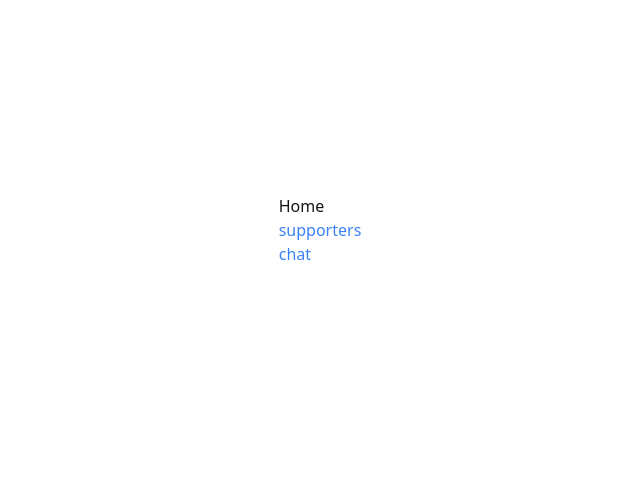
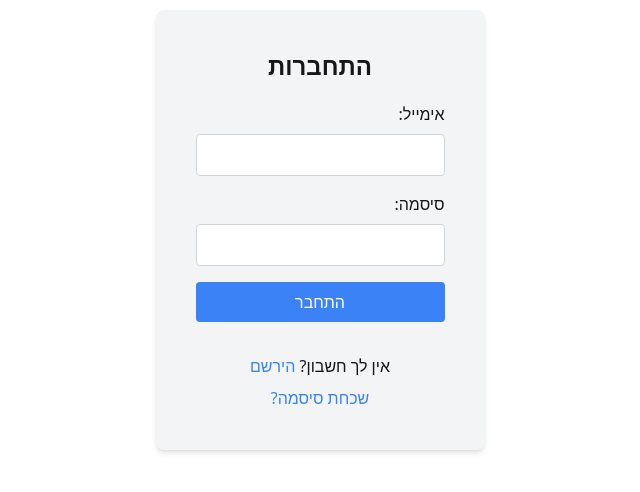
Before and after one commit to RanEdelmanGit/Talk2Me, a React (Vite) app in the folder talk-support/: page / in a window 1280 px wide. Shown: the part 170-662 px from the top of the page, without its empty margins (320-960 px from the left). Built offline with nearby package versions, Linux system fonts and the light colour scheme; no server answers.

Commit message:
authSlice

```diff
--- a/talk-support/src/App.jsx
+++ b/talk-support/src/App.jsx
@@ -4,45 +4,39 @@ import {
   Route,
   Navigate,
 } from "react-router-dom";
-import './styles/App.css'
+import "./styles/App.css";
 import Login from "./pages/Login";
 import Registration from "./pages/Registration";
 import ChatPage from "./pages/ChatPage";
 import { useUser } from "./context/userContext";
 import SupportersPage from "./pages/Supporters";
-import Home from './pages/Home';
+import Home from "./pages/Home";
+import { useSelector, useDispatch } from "react-redux";
 
 const ProtectedRoute = ({ children }) => {
-  const { user } = useUser();
-  if (!user) {
+  // const { user } = useUser();
+  const user = useSelector((store) => store.auth.user);
+  if (!user.id) {
     return <Navigate to="/login" />;
   }
   return children;
 };
 
 function App() {
+  const user = useSelector((store) => store.auth.user);
   return (
     <Router>
       <Routes>
-        <Route path="/" element={<Home />} />
+        {user.id && (
+          <>
+            <Route path="/" element={<Home />} />
+            <Route path="/supporters" element={<SupportersPage />} />
+            <Route path="/chat" element={<ChatPage />} />
+          </>
+        )}
         <Route path="/login" element={<Login />} />
         <Route path="/register" element={<Registration />} />
-        <Route
-          path="/supporters"
-          element={
-            <ProtectedRoute>
-              <SupportersPage />
-            </ProtectedRoute>
-          }
-        />
-        <Route
-          path="/chat"
-          element={
-            <ProtectedRoute>
-              <ChatPage />
-            </ProtectedRoute>
-          }
-        />
+        <Route path="*" element={<Login />} />
       </Routes>
     </Router>
   );
--- a/talk-support/src/components/auth/ClientRegistration.jsx
+++ b/talk-support/src/components/auth/ClientRegistration.jsx
@@ -2,15 +2,14 @@ import React, { useState, useEffect } from "react";
 import { createUserWithEmailAndPassword, updateProfile } from "firebase/auth";
 import { doc, setDoc } from "firebase/firestore";
 import { auth, db } from "../../firebase_config";
-import { useNavigate } from "react-router-dom";
-import { useUser } from "../../context/userContext";
-import { Link } from "react-router-dom";
+import { useNavigate, Link } from "react-router-dom";
 import { useSelector, useDispatch } from "react-redux";
 import {
   setFormDetails,
   setUserType,
   userTypeClient,
-} from "../../redux/features/registrationSlice";
+  setUid,
+} from "../../redux/features/authSlice";
 
 const ClientRegistration = () => {
   const [registrationComplete, setRegistrationComplete] = useState(false);
@@ -18,7 +17,6 @@ const ClientRegistration = () => {
   const [confirmEmail, setConfirmEmail] = useState("");
   const [error, setError] = useState(null);
   const navigate = useNavigate();
-  const { user } = useUser();
 
   const [registration, setRegistration] = useState({
     email: "",
@@ -34,7 +32,7 @@ const ClientRegistration = () => {
     preferredLanguage: "hebrew",
   });
 
-  const formDetails = useSelector((state) => state.registration.formDetails);
+  const formDetails = useSelector((state) => state.auth.formDetails || {});
   const dispatch = useDispatch();
 
   const handleChange = ({ target }) => {
@@ -87,6 +85,8 @@ const ClientRegistration = () => {
       dispatch(setUserType(userTypeClient));
       dispatch(setFormDetails(registration));
       setRegistrationComplete(true); // Set registration complete to true
+      dispatch(setUid(userId));
+      navigate("/");
     } catch (error) {
       setError(error.message);
     }
@@ -275,7 +275,7 @@ const ClientRegistration = () => {
               id="email"
               type="email"
               className="input w-full p-2 border border-gray-300 rounded-md text-base pl-2"
-              style={{direction: "ltr"}}
+              style={{ direction: "ltr" }}
               value={registration.email}
               onChange={handleChange}
               required
@@ -291,7 +291,7 @@ const ClientRegistration = () => {
               id="confirmEmail"
               type="email"
               className="input w-full p-2 border border-gray-300 rounded-md text-base pl-2"
-              style={{direction: "ltr"}}
+              style={{ direction: "ltr" }}
               value={confirmEmail}
               onChange={({ target }) => setConfirmEmail(target.value)}
               required
--- a/talk-support/src/components/auth/SupporterRegistration.jsx
+++ b/talk-support/src/components/auth/SupporterRegistration.jsx
@@ -1,6 +1,10 @@
 import React, { useState, useEffect } from "react";
 import { createUserWithEmailAndPassword, updateProfile } from "firebase/auth";
-import { ref as storageRef, uploadBytes, getDownloadURL } from "firebase/storage";
+import {
+  ref as storageRef,
+  uploadBytes,
+  getDownloadURL,
+} from "firebase/storage";
 import { doc, setDoc } from "firebase/firestore";
 import { auth, db, storage } from "../../firebase_config";
 import { useNavigate } from "react-router-dom";
@@ -14,7 +18,8 @@ import {
   meetingOffline,
   meetingOnline,
   userTypeSupporter,
-} from "../../redux/features/registrationSlice";
+  setUid,
+} from "../../redux/features/authSlice";
 
 const SupporterRegistration = () => {
   const [error, setError] = useState(null);
@@ -90,7 +95,9 @@ const SupporterRegistration = () => {
       );
       const userId = userCredential.user.uid;
 
-      await updateProfile(userCredential.user, { displayName: registration.name });
+      await updateProfile(userCredential.user, {
+        displayName: registration.name,
+      });
 
       await setDoc(doc(db, "userChats", userId), {});
 
@@ -101,9 +108,14 @@ const SupporterRegistration = () => {
         registration.idDocURL = await getDownloadURL(idDocRef);
       }
       if (studentApproval) {
-        const studentApprovalRef = storageRef(storage, `supporters/${userId}/studentApproval`);
+        const studentApprovalRef = storageRef(
+          storage,
+          `supporters/${userId}/studentApproval`
+        );
         await uploadBytes(studentApprovalRef, studentApproval);
-        registration.studentApprovalURL = await getDownloadURL(studentApprovalRef);
+        registration.studentApprovalURL = await getDownloadURL(
+          studentApprovalRef
+        );
       }
       if (grades) {
         const gradesRef = storageRef(storage, `supporters/${userId}/grades`);
@@ -111,7 +123,10 @@ const SupporterRegistration = () => {
         registration.gradesURL = await getDownloadURL(gradesRef);
       }
       if (profilePic) {
-        const profilePicRef = storageRef(storage, `supporters/${userId}/profilePic`);
+        const profilePicRef = storageRef(
+          storage,
+          `supporters/${userId}/profilePic`
+        );
         await uploadBytes(profilePicRef, profilePic);
         registration.profilePicURL = await getDownloadURL(profilePicRef);
       }
@@ -120,6 +135,8 @@ const SupporterRegistration = () => {
       dispatch(setUserType(userTypeSupporter));
       dispatch(setFormDetails(registration));
 
+      dispatch(setUid(userId));
+      navigate("/");
       setShowModal(true); // Show modal on successful registration
     } catch (error) {
       setError(error.message);
@@ -139,7 +156,7 @@ const SupporterRegistration = () => {
               type="email"
               className="input w-full p-2 border border-gray-300 rounded-md text-sm pl-2"
               value={registration.email}
-              style={{direction: "ltr"}}
+              style={{ direction: "ltr" }}
               onChange={handleChange}
               required
             />
--- a/talk-support/src/pages/Login.jsx
+++ b/talk-support/src/pages/Login.jsx
@@ -1,34 +1,55 @@
-import { useState } from "react";
-import { signInWithEmailAndPassword } from "firebase/auth";
+import { useEffect, useState } from "react";
+import {
+  signInWithEmailAndPassword,
+  sendPasswordResetEmail,
+} from "firebase/auth";
 import { auth } from "../firebase_config";
 import { useNavigate } from "react-router-dom";
-import { useUser } from "../context/userContext";
 import { Link } from "react-router-dom";
 import "../styles/loginPage.css";
+import { useDispatch } from "react-redux";
+import { setUid } from "../redux/features/authSlice";
 
 const Login = () => {
   const [email, setEmail] = useState("");
   const [password, setPassword] = useState("");
   const [error, setError] = useState(null);
+  const [message, setMessage] = useState(null); // To show messages like password reset email sent
   const navigate = useNavigate();
-  const { user } = useUser();
+  const dispatch = useDispatch();
 
   const handleSubmit = async (event) => {
     event.preventDefault();
     setError(null);
-
+    setMessage(null);
     try {
       await signInWithEmailAndPassword(auth, email, password);
+      const uid = auth.currentUser.uid;
+      dispatch(setUid(uid));
       navigate("/");
     } catch (error) {
       setError(error.message);
     }
   };
 
-  if (user) {
-    navigate("/");
-    return null;
-  }
+  useEffect(() => {
+    if (auth.currentUser) {
+      const uid = auth.currentUser.uid;
+      dispatch(setUid(uid));
+      navigate("/");
+    }
+  }, []);
+  const handlePasswordReset = async () => {
+    setError(null);
+    setMessage(null);
+
+    try {
+      await sendPasswordResetEmail(auth, email);
+      setMessage("Password reset email sent. Please check your inbox.");
+    } catch (error) {
+      setError(error.message);
+    }
+  };
 
   return (
     <div className="flex items-center justify-center">
@@ -36,7 +57,9 @@ const Login = () => {
         <h2 className="text-2xl font-bold mb-4">התחברות</h2>
         <form className="login-form" onSubmit={handleSubmit}>
           <div className="form-group mb-4">
-            <label htmlFor="email" className="block mb-2">אימייל:</label>
+            <label htmlFor="email" className="block mb-2">
+              אימייל:
+            </label>
             <input
               id="email"
               type="email"
@@ -46,7 +69,9 @@ const Login = () => {
             />
           </div>
           <div className="form-group mb-4">
-            <label htmlFor="password" className="block mb-2">סיסמה:</label>
+            <label htmlFor="password" className="block mb-2">
+              סיסמה:
+            </label>
             <input
               id="password"
               type="password"
@@ -55,13 +80,31 @@ const Login = () => {
               onChange={(e) => setPassword(e.target.value)}
             />
           </div>
-          {error && <div className="error-message text-red-500 mb-4">{error}</div>}
+          {error && (
+            <div className="error-message text-red-500 mb-4">{error}</div>
+          )}
+          {message && (
+            <div className="message text-green-500 mb-4">{message}</div>
+          )}
           <div className="form-group">
-            <button type="submit" className="w-full bg-blue-500 text-white py-2 rounded">התחבר</button>
+            <button
+              type="submit"
+              className="w-full bg-blue-500 text-white py-2 rounded"
+            >
+              התחבר
+            </button>
           </div>
         </form>
         <p className="registration-link mt-4 text-center">
-          אין לך חשבון? <Link to="/register" className="text-blue-500">הירשם</Link>
+          אין לך חשבון?{" "}
+          <Link to="/register" className="text-blue-500">
+            הירשם
+          </Link>
+        </p>
+        <p className="forgot-password-link mt-2 text-center">
+          <button onClick={handlePasswordReset} className="text-blue-500">
+            שכחת סיסמה?
+          </button>
         </p>
       </div>
     </div>
--- a/talk-support/src/redux/store.js
+++ b/talk-support/src/redux/store.js
@@ -1,11 +1,11 @@
 import { configureStore } from '@reduxjs/toolkit';
-import registrationReducer from './features/registrationSlice';
+import authReducer from './features/authSlice';
 import supportersReducer from './features/supportersSlice';
 
 
 export const store = configureStore({
   reducer: {
-    registration: registrationReducer,
+    auth: authReducer,
     supporters: supportersReducer,
   },
 });
```
Also changed, not shown: talk-support/src/components/auth/SignOut.jsx (+19 -5 lines), talk-support/src/redux/features/authSlice.js (renamed from talk-support/src/redux/features/registrationSlice.js, +11 -4 lines).
